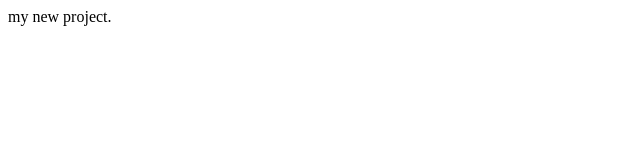
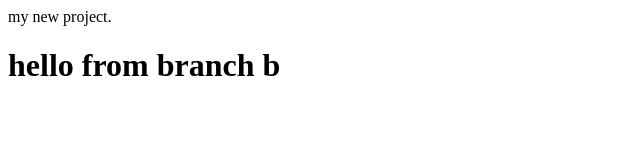
Before and after one commit to saba196/my_repository, a plain HTML site: page myproject/index.html in a window 1280 px wide. Shown: the whole page, without its empty margins (0-640 px from the left). Drawn offline with Linux system fonts and the light colour scheme.

Commit message:
branch b change

```diff
--- a/myproject/index.html
+++ b/myproject/index.html
@@ -8,6 +8,6 @@
 </head>
 <body>
     my new project.
-
+    <h1>hello from branch b </h1>
 </body>
 </html>
```
